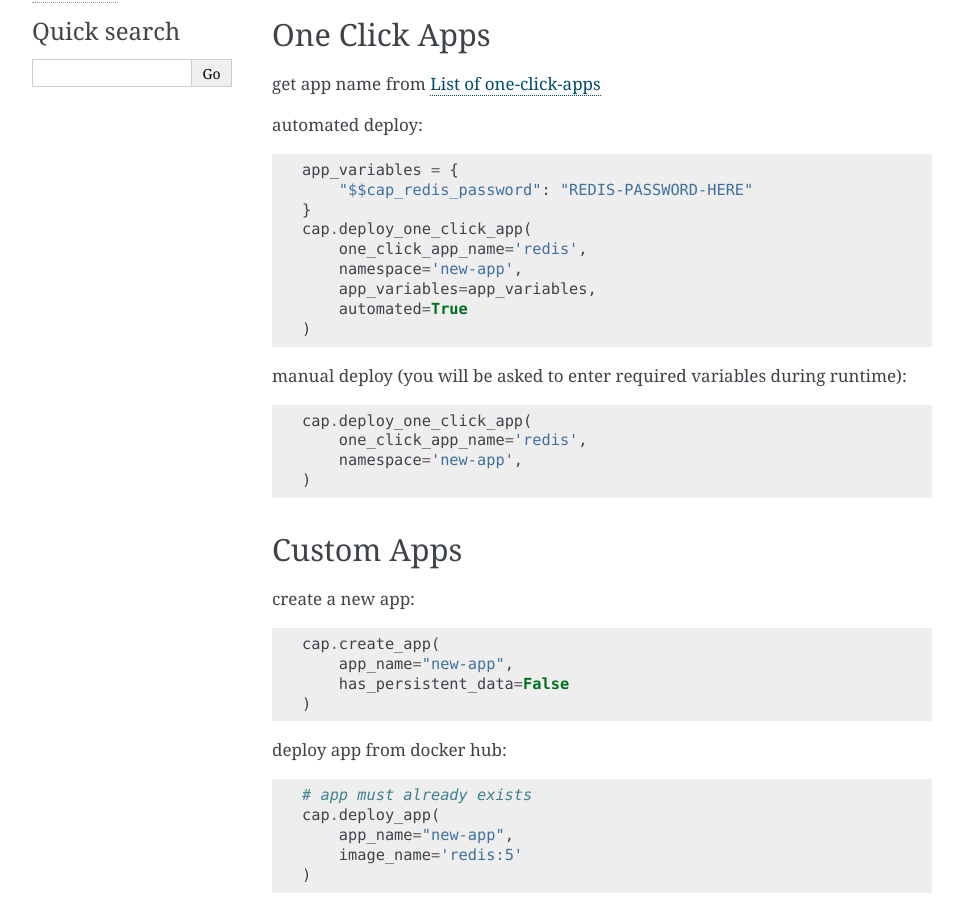
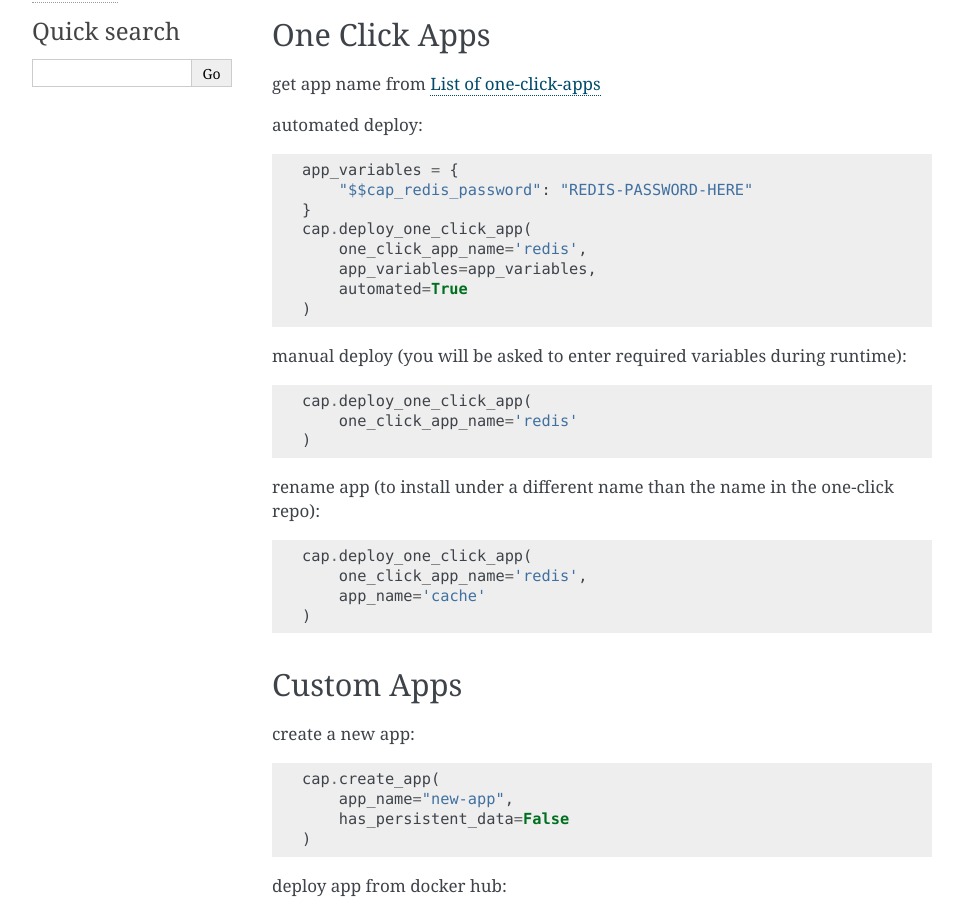
Before and after one commit to ak4zh/Caprover-API, a Sphinx documentation site: the page built from docs/usage.rst, in a window 1280 px wide and 900 px high, scrolled down 294 px. Shown: the whole window, without its empty margins (148-1111 px from the left). Built offline with Sphinx 7.4.7, drawn with Linux system fonts in a browser that asks for light colours.

Commit message:
One click app - custom name and tag (#14)
* Allow overriding the entire cap_app_name of a one-click-app, without namespace

BREAKING

* Tag related services with one_click_app_name

```diff
--- a/docs/usage.rst
+++ b/docs/usage.rst
@@ -24,7 +24,6 @@ automated deploy::
     }
     cap.deploy_one_click_app(
         one_click_app_name='redis',
-        namespace='new-app',
         app_variables=app_variables,
         automated=True
     )
@@ -33,8 +32,14 @@ automated deploy::
 manual deploy (you will be asked to enter required variables during runtime)::
 
     cap.deploy_one_click_app(
+        one_click_app_name='redis'
+    )
+
+rename app (to install under a different name than the name in the one-click repo)::
+
+    cap.deploy_one_click_app(
         one_click_app_name='redis',
-        namespace='new-app',
+        app_name='cache'
     )
 
 
```
Also changed, not shown: README.rst (+7 -2 lines), 1 other file.
